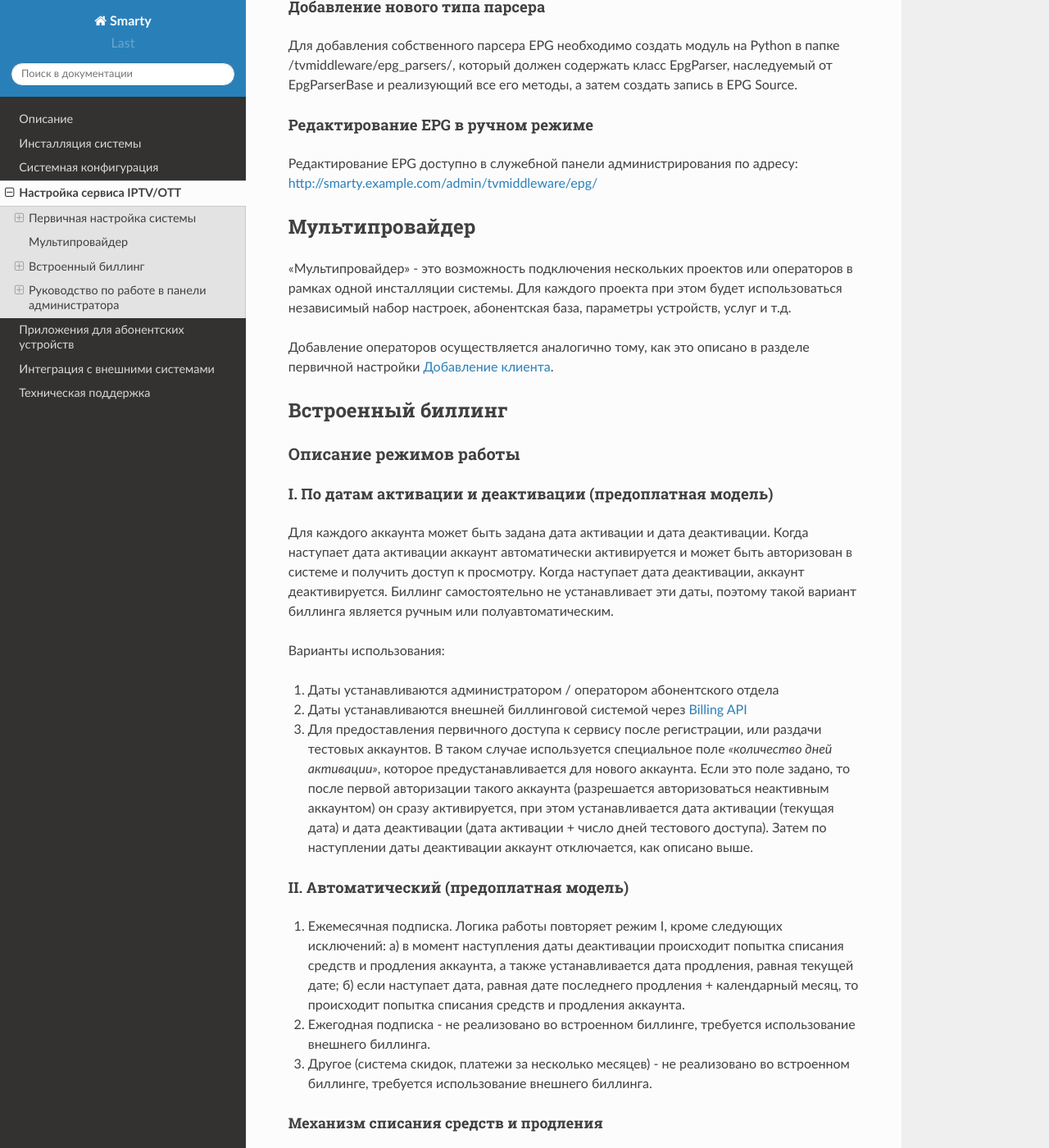
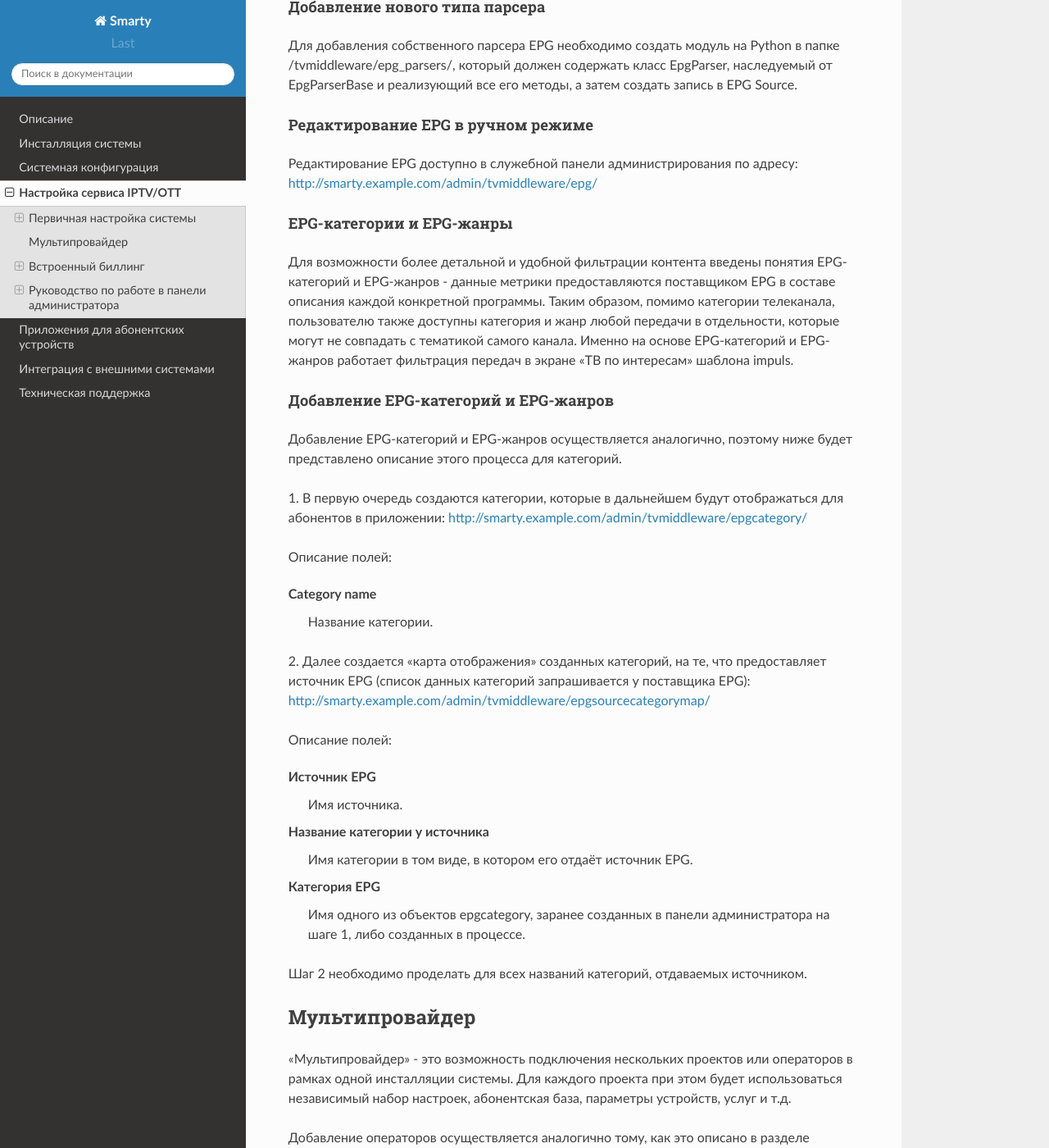
Before and after one commit to sergey-yakovlev/smarty-docs, a Sphinx documentation site: the page built from source/service_configuration.rst, in a window 1280 px wide and 1400 px high, scrolled down 4677 px. Shown: the whole window at 82% size. Built offline with Sphinx 7.4.7 and the Read the Docs theme 2.0.0, drawn with Linux system fonts in a browser that asks for light colours.

Commit message:
Update service_configuration.rst
Описание механизма настройки EPG категорий и EPG жанров

```diff
--- a/source/service_configuration.rst
+++ b/source/service_configuration.rst
@@ -234,6 +234,46 @@ ID канала в источнике EPG
 http://smarty.example.com/admin/tvmiddleware/epg/
 
 .. _multiprovider:
+
+EPG-категории и EPG-жанры
+~~~~~~~~~~~~~~~~~~~~~~~~~
+
+Для возможности более детальной и удобной фильтрации контента введены понятия EPG-категорий и EPG-жанров - данные
+метрики предоставляются поставщиком EPG в составе описания каждой конкретной программы. Таким образом, помимо категории
+телеканала, пользователю также доступны категория и жанр любой передачи в отдельности, которые могут не совпадать
+с тематикой самого канала. Именно на основе EPG-категорий и EPG-жанров работает фильтрация передач в экране
+"TB по интересам" шаблона impuls.
+
+Добавление EPG-категорий и EPG-жанров
+~~~~~~~~~~~~~~~~~~~~~~~~~~~~~~~~~~~~~
+
+Добавление EPG-категорий и EPG-жанров осуществляется аналогично, поэтому ниже будет представлено описание этого
+процесса для категорий.
+
+1. В первую очередь создаются категории, которые в дальнейшем будут отображаться для абонентов в приложении:
+http://smarty.example.com/admin/tvmiddleware/epgcategory/
+
+Описание полей:
+
+Category name
+    Название категории.
+
+2. Далее создается "карта отображения" созданных категорий, на те, что предоставляет источник EPG (список данных
+категорий запрашивается у поставщика EPG):
+http://smarty.example.com/admin/tvmiddleware/epgsourcecategorymap/
+
+Описание полей:
+
+Источник EPG
+    Имя источника.
+
+Название категории у источника
+    Имя категории в том виде, в котором его отдаёт источник EPG.
+
+Категория EPG
+    Имя одного из объектов epgcategory, заранее созданных в панели администратора на шаге 1, либо созданных в процессе.
+
+Шаг 2 необходимо проделать для всех названий категорий, отдаваемых источником.
 
 Мультипровайдер
 ===============
```
